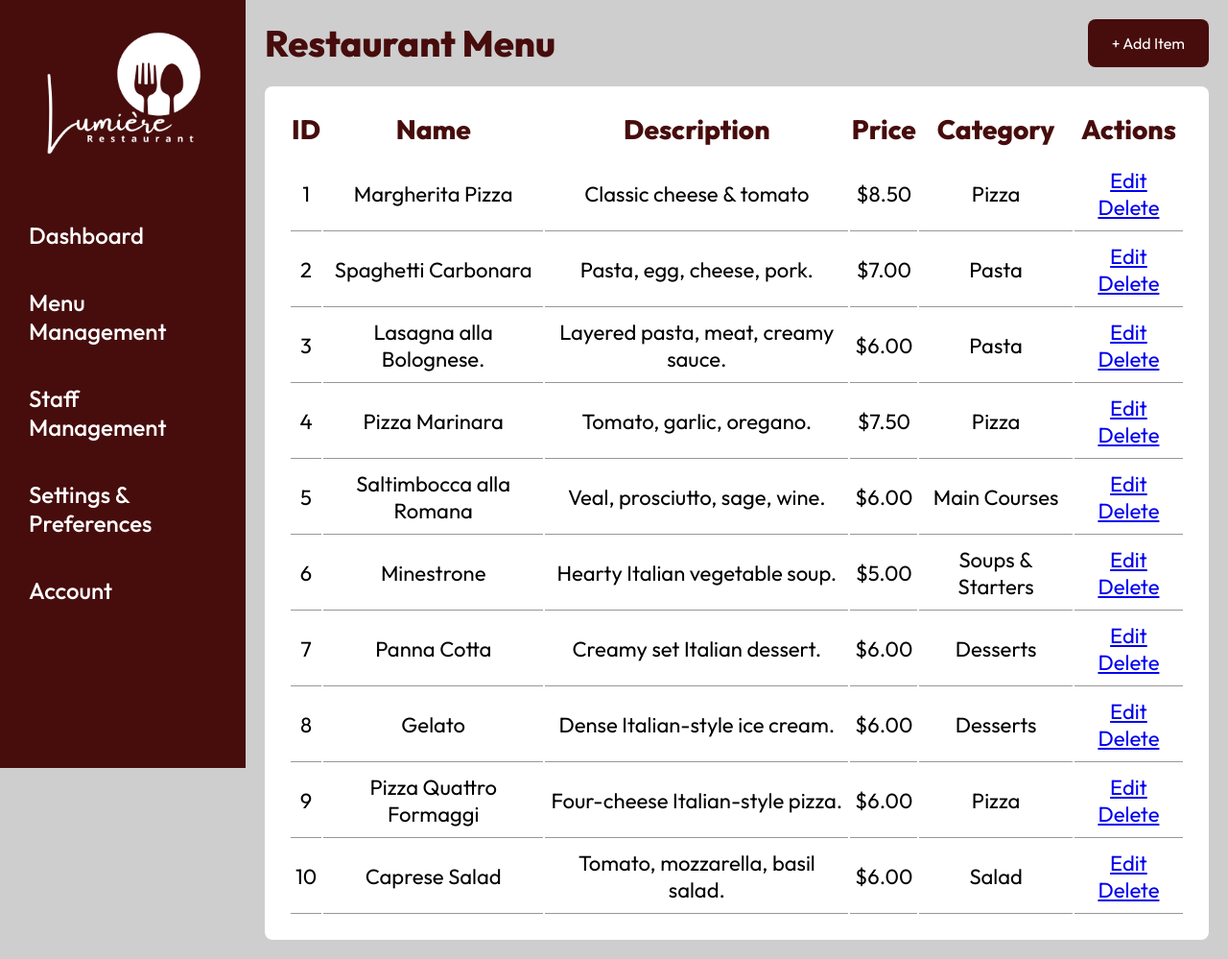
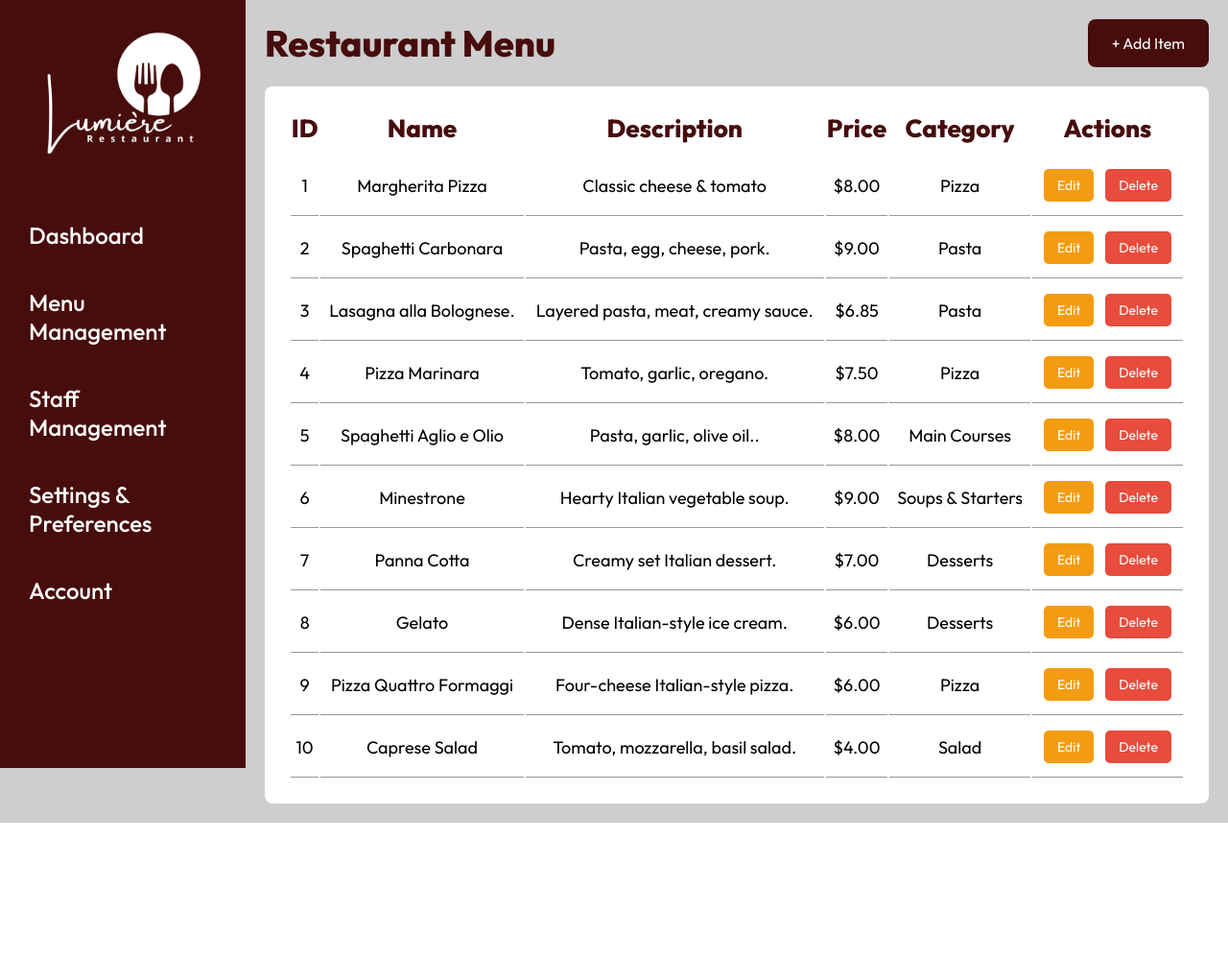
Before and after one commit to rajvi418/Restaurant-PHP, a PHP site: page /Pages/menu-management.html in a window 1280 px wide. Shown: the whole page at 96% size. After the commit the page ends 857 px from the top, so only its background shows below. Run offline with PHP 8.4, Linux system fonts and the light colour scheme.

Commit message:
Refactor button styles and update menu item prices in management page

```diff
--- a/CSS/style.css
+++ b/CSS/style.css
@@ -9,6 +9,35 @@
 body {
     background-color: #cecece;
     color: #fff;
+}
+
+.btn {
+    display: inline-block;
+    padding: 8px 14px;
+    margin: 4px;
+    border-radius: 5px;
+    text-decoration: none;
+    font-size: 14px;
+}
+
+.btn-primary {
+    background: #3498db;
+    color: white;
+}
+
+.btn-warning {
+    background: #f39c12;
+    color: white;
+}
+
+.btn-danger {
+    background: #e74c3c;
+    color: white;
+}
+
+.btn-secondary {
+    background: #7f8c8d;
+    color: white;
 }
 
 .universal-btn {
@@ -240,7 +269,7 @@ body {
 }
 
 .menu-management th {
-    font-size: 28px;
+    font-size: 26px;
     text-align: center;
     padding-bottom: 10px;
 }
@@ -249,7 +278,7 @@ body {
     padding: 10px 5px;
     color: black;
     border-bottom: 1px solid #999797;
-    font-size: 22px;
+    font-size: 18px;
     text-align: center;
 }
 
--- a/Pages/menu-management.html
+++ b/Pages/menu-management.html
@@ -6,64 +6,6 @@
     <title>Restaurant Menu</title>
     <link rel="stylesheet" href="../CSS/font.css">
     <link rel="stylesheet" href="../CSS/style.css">
-    <!-- <style>
-        .btn {
-            display: inline-block;
-            padding: 8px 14px;
-            margin: 4px;
-            border-radius: 5px;
-            text-decoration: none;
-            font-size: 14px;
-        }
-
-        .btn-primary {
-            background: #3498db;
-            color: white;
-        }
-
-        .btn-warning {
-            background: #f39c12;
-            color: white;
-        }
-
-        .btn-danger {
-            background: #e74c3c;
-            color: white;
-        }
-
-        .btn-secondary {
-            background: #7f8c8d;
-            color: white;
-        }
-
-        table {
-            width: 100%;
-            border-collapse: collapse;
-            margin-top: 15px;
-            background: white;
-        }
-
-        th,
-        td {
-            padding: 10px;
-            border: 1px solid #ddd;
-            text-align: center;
-        }
-
-        th {
-            background: #2c3e50;
-            color: white;
-        }
-
-        tr:hover {
-            background: #f1f1f1;
-        }
-
-        .container {
-            max-width: 900px;
-            margin: auto;
-        }
-    </style> -->
 </head>
 
 <body>
@@ -97,7 +39,7 @@
                 <td>1</td>
                 <td>Margherita Pizza</td>
                 <td>Classic cheese & tomato</td>
-                <td>$8.50</td>
+                <td>$8.00</td>
                 <td>Pizza</td>
                 <td>
                     <a href="edit_item.php" class="btn btn-warning">Edit</a>
@@ -108,7 +50,7 @@
                 <td>2</td>
                 <td>Spaghetti Carbonara</td>
                 <td>Pasta, egg, cheese, pork.</td>
-                <td>$7.00</td>
+                <td>$9.00</td>
                 <td>Pasta</td>
                 <td>
                     <a href="edit_item.php" class="btn btn-warning">Edit</a>
@@ -119,7 +61,7 @@
                 <td>3</td>
                 <td>Lasagna alla Bolognese.</td>
                 <td>Layered pasta, meat, creamy sauce.</td>
-                <td>$6.00</td>
+                <td>$6.85</td>
                 <td>Pasta</td>
                 <td>
                     <a href="edit_item.php" class="btn btn-warning">Edit</a>
@@ -139,9 +81,9 @@
             </tr>
             <tr class="table-data">
                 <td>5</td>
-                <td>Saltimbocca alla Romana</td>
-                <td>Veal, prosciutto, sage, wine.</td>
-                <td>$6.00</td>
+                <td>Spaghetti Aglio e Olio</td>
+                <td>Pasta, garlic, olive oil..</td>
+                <td>$8.00</td>
                 <td>Main Courses</td>
                 <td>
                     <a href="edit_item.php" class="btn btn-warning">Edit</a>
@@ -152,7 +94,7 @@
                 <td>6</td>
                 <td>Minestrone</td>
                 <td>Hearty Italian vegetable soup.</td>
-                <td>$5.00</td>
+                <td>$9.00</td>
                 <td>Soups & Starters</td>
                 <td>
                     <a href="edit_item.php" class="btn btn-warning">Edit</a>
@@ -163,7 +105,7 @@
                 <td>7</td>
                 <td>Panna Cotta</td>
                 <td>Creamy set Italian dessert. </td>
-                <td>$6.00</td>
+                <td>$7.00</td>
                 <td>Desserts</td>
                 <td>
                     <a href="edit_item.php" class="btn btn-warning">Edit</a>
@@ -196,7 +138,7 @@
                 <td>10</td>
                 <td>Caprese Salad</td>
                 <td>Tomato, mozzarella, basil salad.</td>
-                <td>$6.00</td>
+                <td>$4.00</td>
                 <td>Salad</td>
                 <td>
                     <a href="edit_item.php" class="btn btn-warning">Edit</a>
```
